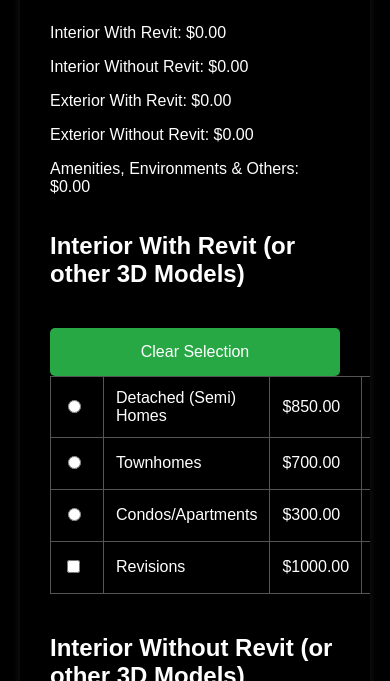
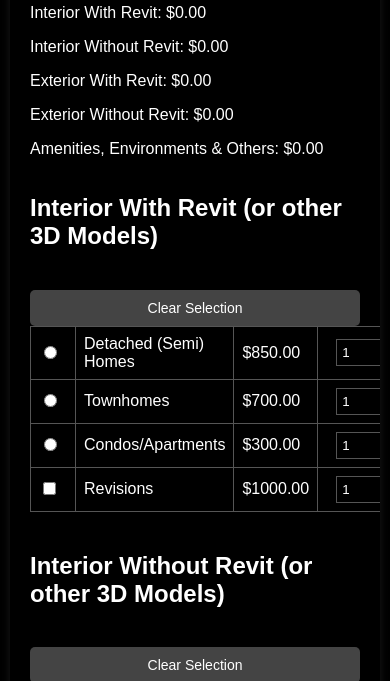
Before and after one commit to luckyduckbytes/c-pricing-calculator, a plain HTML site: page index.html in a window 390 px wide. Shown: the part 154-835 px from the top of the page. Drawn offline with Linux system fonts and the light colour scheme.

Commit message:
Add files via upload

```diff
--- a/styles.css
+++ b/styles.css
@@ -1,11 +1,8 @@
-* {
-    box-sizing: border-box;
-}
-
+/* General Styles */
 body {
     font-family: Arial, sans-serif;
-    background-color: #000;  /* Set background color to pitch black */
-    color: #fff;  /* Set text color to white */
+    background-color: #000;
+    color: #fff;
     display: flex;
     justify-content: center;
     align-items: flex-start;
@@ -17,10 +14,10 @@ body {
 }
 
 .container {
-    background-color: #000;  /* Pitch black for the container */
+    background-color: #000;
     padding: 30px;
     border-radius: 8px;
-    box-shadow: 0 4px 8px rgba(255, 255, 255, 0.1);  /* Slight shadow to stand out */
+    box-shadow: 0 4px 8px rgba(255, 255, 255, 0.1);
     max-width: 800px;
     width: 100%;
     box-sizing: border-box;
@@ -28,7 +25,7 @@ body {
 }
 
 h1, h2, p {
-    color: #fff;  /* Ensure headers and paragraphs are white */
+    color: #fff;
 }
 
 form {
@@ -43,20 +40,20 @@ table {
 }
 
 table th, table td {
-    border: 1px solid #555;  /* Dark grey border for contrast */
+    border: 1px solid #555;
     padding: 12px;
     text-align: left;
     word-wrap: break-word;
-    color: #fff;  /* Ensure table text is white */
+    color: #fff;
 }
 
 table th {
-    background-color: #222;  /* Darker grey for table headers */
+    background-color: #222;
     font-weight: bold;
 }
 
 table tr:hover {
-    background-color: #333;  /* Slightly lighter grey for hover effect */
+    background-color: #333;
 }
 
 input[type="checkbox"], input[type="radio"] {
@@ -67,16 +64,16 @@ input[type="number"] {
     width: 60px;
     padding: 5px;
     margin-left: 10px;
-    background-color: #000;  /* Pitch black background for inputs */
-    color: #fff;  /* White text for inputs */
-    border: 1px solid #555;  /* Border color for inputs */
+    background-color: #000;
+    color: #fff;
+    border: 1px solid #555;
 }
 
 button {
     padding: 15px;
     margin-top: 20px;
     border: none;
-    background-color: #28a745;
+    background-color: #444;
     color: #fff;
     border-radius: 5px;
     cursor: pointer;
@@ -86,12 +83,33 @@ button {
 }
 
 button:hover {
-    background-color: #218838;
+    background-color: #555;
 }
 
-#result {
-    margin-top: 20px;
-    font-size: 20px;
-    text-align: center;
-    color: #fff;
+button.clear-selection {
+    background-color: #444;
 }
+
+button.clear-selection:hover {
+    background-color: #555;
+}
+
+/* Responsive Styles */
+@media (max-width: 600px) {
+    body {
+        padding: 10px;
+    }
+
+    .container {
+        padding: 20px;
+    }
+
+    table th, table td {
+        padding: 8px;
+    }
+
+    button {
+        font-size: 14px;
+        padding: 10px;
+    }
+}
```
